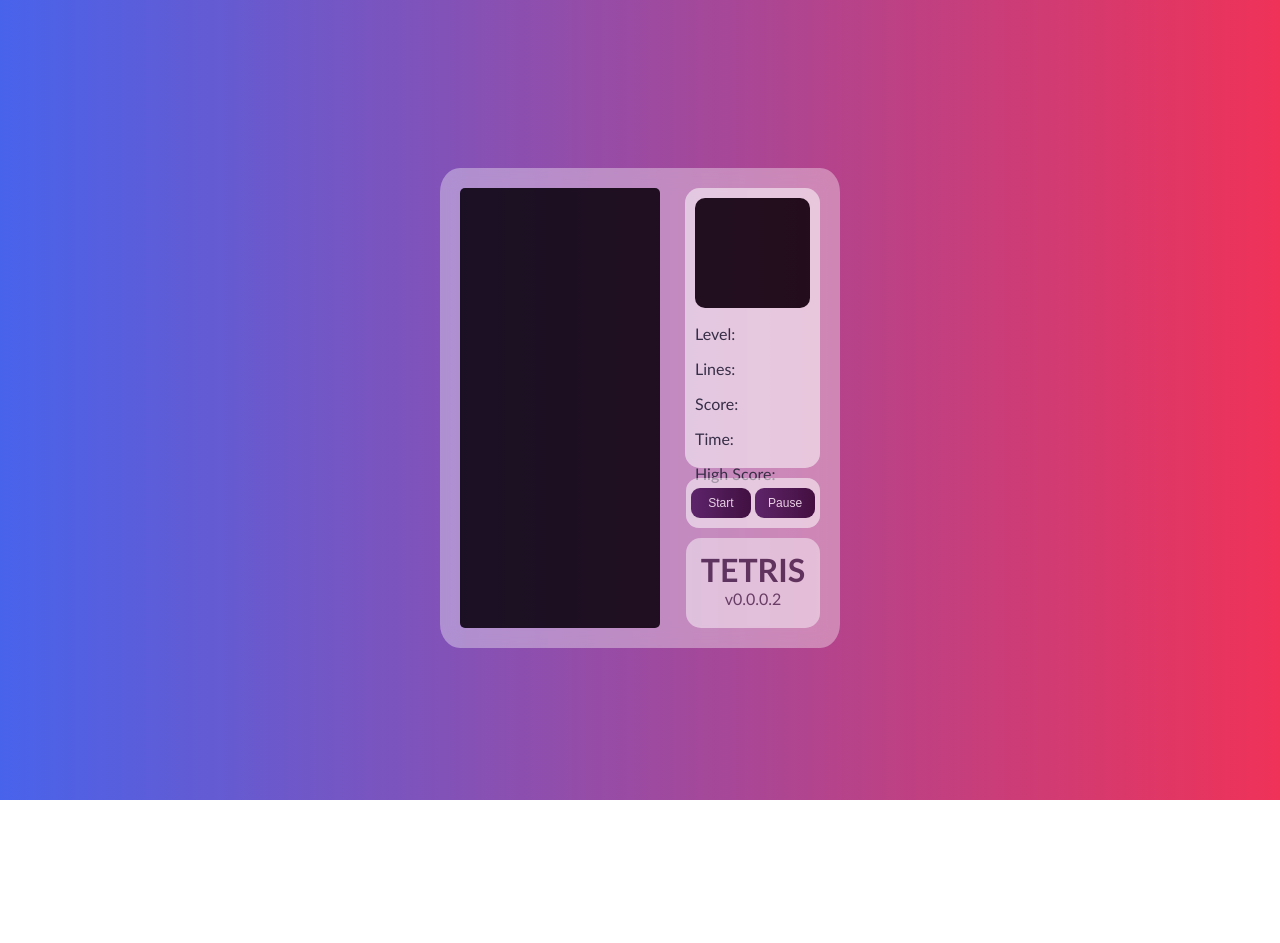
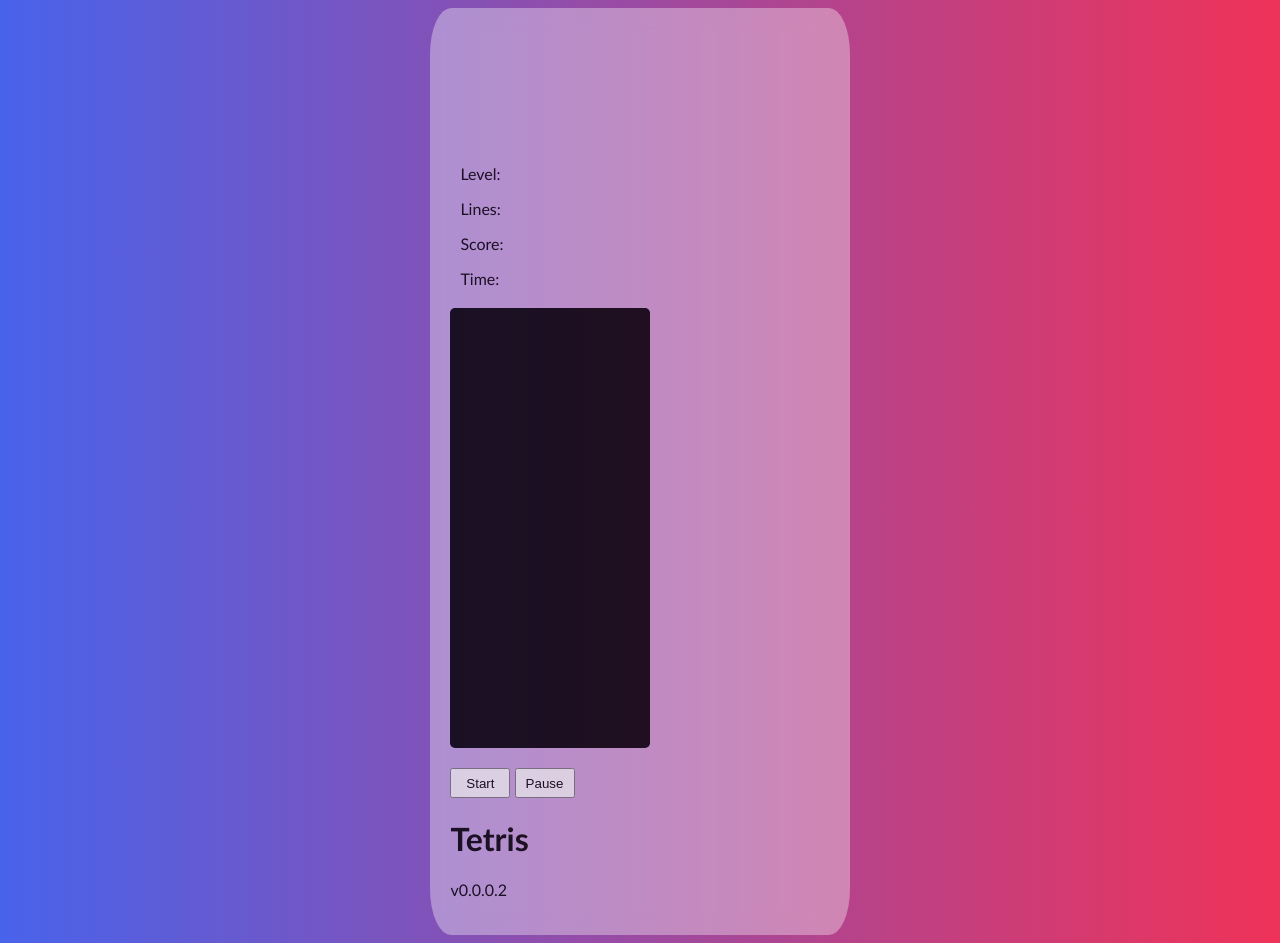
Before and after one commit to xautik/Tetris-Game-Javascript, a plain HTML site: page index.html in a window 1280 px wide. Before the commit the page ends 800 px from the top, so only its background shows below. Drawn offline with Linux system fonts and the light colour scheme.

Commit message:
Update style.css

```diff
--- a/style.css
+++ b/style.css
@@ -1,40 +1,31 @@
 body {
   overflow: hidden;
   background: linear-gradient(to left, #ef3258, #4863eb);
-  height: auto;
-  width: auto;
   font-family: calibri;
-/* border: 3px solid #fff; */
 }
-/* main window */
+
 #tetris {
   position: relative;
   text-align: left;
-	top: 20vh;
   width: 360px;
-  height: 100%;
   padding: 20px;
   margin: auto;
   background: rgba(255, 255, 255, 0.45);
   opacity: 0.8;
   border-radius: 5%;
   backdrop-filter: blur(10px);
-/* border: 2px solid white; */
-
 }
 
-/* player window */
 #canvas {
-  width: 200px;
+  width: 100%;
+  max-width: 200px;
   height: 440px;
   background-color: #000;
   position: relative;
   color: #1c2833;
   border-radius: 5px;
-/* border: 3px solid #fff; */
 }
 
-/* Game Over Text */
 #canvas h1 {
   margin: 0;
   padding: 0;
@@ -48,205 +39,67 @@
   text-align: center;
 }
 
-#canvas a {
-  color: #1c2833;
-  text-decoration: none;
-}
-
-#canvas a:hover {
-  color: #819cb1;
-}
 .piece {
   border: 1px solid white;
   position: absolute;
 }
 
-/* start button */
-#start{
-  /* animation: blink .7s steps(2, start) infinite; */
-  background: linear-gradient(to right, #4c1c5f, #28032d);
-  border-radius: 9px;
-  border: none;
-  color: #f8f3f9;
-  cursor: pointer;
-  font-size: 12px;
-  font-weight: 500;
-  width:60px;
+#start, #pause {
+  width: 60px;
   height: 30px;
-  transition: .3s linear;
 }
 
-#start:hover {
-  background: linear-gradient(to left, #27AE60, #A9DFBF);
-  color: #28032d;
-  font-weight: 400;
-  animation-delay: .1s;
+.name-box, .buttons {
+  width: 100%;
+  max-width: 134px;
+  margin-top: 20px;
 }
 
-/* pause button */
-#pause{
-  /* animation: blink .7s steps(2, start) infinite; */
-  background: linear-gradient(to right, #4c1c5f, #28032d);
-  border-radius: 9px;
-  border: none;
-  color: #f8f3f9;
-  cursor: pointer;
-  font-size: 12px;
-  font-weight: 500;
-  width: 60px;
-  height: 30px;
-  transition: .3s linear;
-}
-#pause:hover {
-  background: linear-gradient(to left, #F1C40F, #F9E79F);
-  color: #28032d;
-  animation-delay: .1s;
-  font-weight: 400;
-}
-/*
-@keyframes blink {
-  to {
-    outline: #E1FF5F solid 1px;
-  }
-}
-*/
-
-.name-box {
-	width: 134px;
-  height: 90px;
-  float: right;
-  display: column;
-  margin-top: -90px;
-  background: rgba(255, 255, 255, 0.4);
-  border-radius: 15px;
-  text-align: center;
-  backdrop-filter: blur(0px);
-/* border: 3px solid #fff; */
-}
-
-.name-box h1 {
-  color: #27062ccf;
-  padding-top: 12px;
-  margin: auto;
-  text-transform: uppercase;
-  font-weight: bold;
-}
-.name-box p {
-  color: #26062bc0;
-  margin: auto;
-}
-.buttons {
-	width: 134px;
-	text-align: center;
-  height: 40px;
-  float: right;
-  margin-top: -150px;
-  padding-top: 10px;
-  background: rgba(255, 255, 255, 0.6);
-  border-radius: 13px;
-  backdrop-filter: blur(0px);
- /* border: 3px solid #fff; */
-}
-
-/* block */
 .square {
-  position: absolute;
   width: 19px;
   height: 19px;
   border: 1px solid black;
   border-radius: 20%;
 }
 
-/* T */
-.type0 {
-  background-color: #9b59b6;
-}
-/* Flat */
-.type1 {
-  background-color: #aed6f1;
-}
-/* L Reverse */
-.type2 {
-  background-color: #e67e22;
-}
-/* L */
-.type3 {
-  background-color: #2980b9;
-}
-/* S */
-.type4 {
-  background-color: #27ae60;
-}
-/* S reverse */
-.type5 {
-  background-color: #c0392b;
-}
-/* square */
-.type6 {
-  background-color: #f1c40f;
+#next_shape {
+  width: 100%;
+  max-width: 115px;
+  height: 110px;
+  border-radius: 10px;
 }
 
-/* next shape window */
-#next_shape {
-	position: relative;
-  background-color: #000;
-  width: 115px;
-  height: 110px;
-	border-radius: 10px;
-	justify-content: center;
-/* border: 3px solid #fff; */
-}
-
-/* side panel */
 #info {
-	position: relative;
-  background-color: rgba(255, 255, 255, 0.6);
-  color: #1c2833;
-  float: right;
-  width: 115px;
+  width: 100%;
+  max-width: 115px;
   height: 260px;
   padding: 10px;
   border-radius: 15px;
-  backdrop-filter: blur(0px);
-/* border: 3px solid #fff; */
-/* margin-top: 115px; */
 }
 
-/*
-#next_container {
-  background-color: #000;
-  color: #fff;
-  float: right;
-  width: 115px;
-  height: 110px;
-  padding: 10px;
-  border: 3px solid #fff;
-}
-*/
-
 .foot {
-  border-radius:10px;
-  position: relative;
-  /* left: 10px; */
+  border-radius: 10px;
   height: 60px;
   bottom: -20px;
-  /* right: 0px; */
   width: 100%;
-  background: rgba(255, 255, 255, 0.45);
   text-align: center;
   line-height: 60px;
-  backdrop-filter: blur(1px);
 }
+
 .foot h4 {
   color:#26062b;
   text-decoration: none;
 }
 
- .foot h4 a{
-  color: #26062b;
-  text-decoration: none;
+/* Media Queries */
+@media only screen and (min-width: 600px) {
+  #tetris {
+    width: 50%;
+  }
 }
 
- .foot h4 a:hover {
-  color: #7d2d8a;
+@media only screen and (min-width: 900px) {
+  #tetris {
+    width: 30%;
   }
+}
```
Lines whose indentation alone changed are shown as unchanged.
